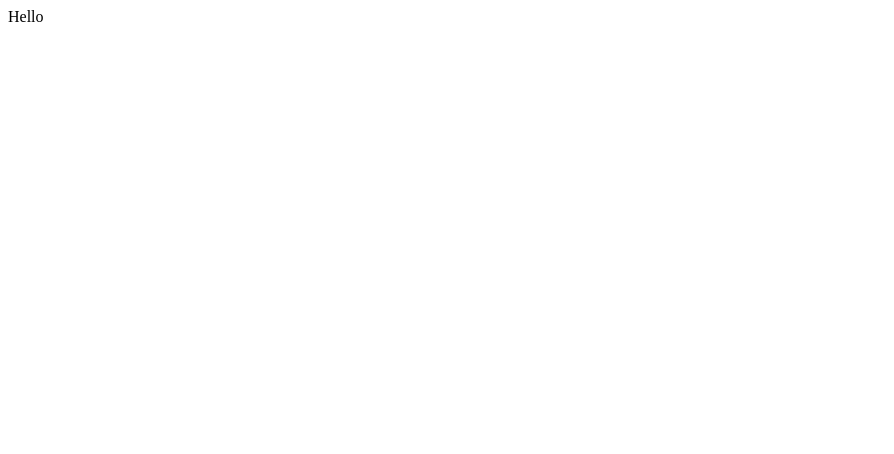
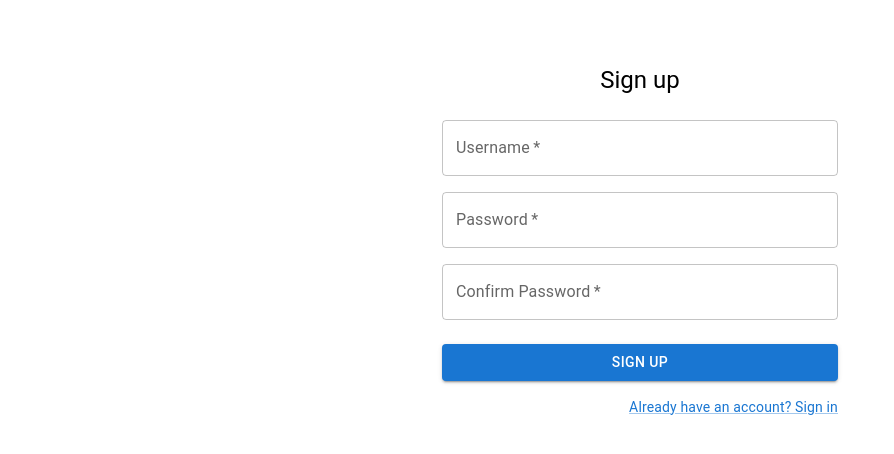
Before and after one commit to AmirHosein-Gharaati/AET-front, a React (Vite) app: page / in a window 1280 px wide. Shown: the top 454 px of the page, without its empty margins (0-894 px from the left). Built offline with nearby package versions, Linux system fonts and the light colour scheme.

Commit message:
feat: implement first version of signup

```diff
--- a/package.json
+++ b/package.json
@@ -13,6 +13,7 @@
     "@emotion/react": "^11.11.4",
     "@emotion/styled": "^11.11.5",
     "@mui/material": "^5.15.14",
+    "axios": "^1.6.8",
     "react": "^18.2.0",
     "react-dom": "^18.2.0"
   },
--- a/src/App.tsx
+++ b/src/App.tsx
@@ -1,7 +1,9 @@
+import SignUp from "./pages/signup/SignUp";
+
 function App() {
   return (
     <>
-      <div>Hello</div>
+      <SignUp />
     </>
   );
 }
--- /dev/null
+++ b/src/models/error.ts
@@ -0,0 +1,7 @@
+export interface ErrorResponse {
+  detail: string;
+  instance: string;
+  status: number;
+  title: string;
+  type: string;
+}
--- /dev/null
+++ b/src/pages/signup/SignUp.tsx
@@ -0,0 +1,97 @@
+import { useState } from "react";
+import { handleSignUp } from "./service";
+import {
+  TextField,
+  Box,
+  Container,
+  Typography,
+  Grid,
+  Button,
+  Link,
+} from "@mui/material";
+
+export default function SignUp() {
+  const [username, setUsername] = useState("");
+  const [password, setPassword] = useState("");
+  const [confirmPassword, setConfirmPassword] = useState("");
+
+  return (
+    <>
+      <Container component="main" maxWidth="xs">
+        <Box
+          sx={{
+            marginTop: 8,
+            display: "flex",
+            flexDirection: "column",
+            alignItems: "center",
+          }}
+        >
+          <Typography component="h1" variant="h5">
+            Sign up
+          </Typography>
+          <Box
+            component="form"
+            onSubmit={(e) =>
+              handleSignUp(e, username, password, confirmPassword)
+            }
+            noValidate
+            sx={{ mt: 3 }}
+          >
+            <Grid container spacing={2}>
+              <Grid item xs={12}>
+                <TextField
+                  required
+                  fullWidth
+                  id="username"
+                  label="Username"
+                  name="username"
+                  autoComplete="username"
+                  onChange={(e) => setUsername(e.target.value)}
+                />
+              </Grid>
+              <Grid item xs={12}>
+                <TextField
+                  required
+                  fullWidth
+                  name="password"
+                  label="Password"
+                  type="password"
+                  id="password"
+                  autoComplete="password"
+                  onChange={(e) => setPassword(e.target.value)}
+                />
+              </Grid>
+              <Grid item xs={12}>
+                <TextField
+                  required
+                  fullWidth
+                  name="confirm-password"
+                  label="Confirm Password"
+                  type="password"
+                  id="confirm-password"
+                  autoComplete="confirm-password"
+                  onChange={(e) => setConfirmPassword(e.target.value)}
+                />
+              </Grid>
+            </Grid>
+            <Button
+              type="submit"
+              fullWidth
+              variant="contained"
+              sx={{ mt: 3, mb: 2 }}
+            >
+              Sign Up
+            </Button>
+            <Grid container justifyContent="flex-end">
+              <Grid item>
+                <Link href="#" variant="body2">
+                  Already have an account? Sign in
+                </Link>
+              </Grid>
+            </Grid>
+          </Box>
+        </Box>
+      </Container>
+    </>
+  );
+}
--- /dev/null
+++ b/src/pages/signup/models.ts
@@ -0,0 +1,9 @@
+export interface SingUpRequest {
+  username: string;
+  password: string;
+  confirmPassword: string;
+}
+
+export interface SignUpResponse {
+  token: string;
+}
--- /dev/null
+++ b/src/pages/signup/service.ts
@@ -0,0 +1,32 @@
+import { AxiosError } from "axios";
+import { ErrorResponse } from "../../models/error";
+import { axiosInstance as axios } from "../../utils/axios";
+import { SingUpRequest, SignUpResponse } from "./models";
+
+export function handleSignUp(
+  e: React.FormEvent,
+  username: string,
+  password: string,
+  confirmPassword: string
+) {
+  e.preventDefault();
+
+  const request: SingUpRequest = {
+    username: username,
+    password: password,
+    confirmPassword: confirmPassword,
+  };
+
+  const signUpUrl = "/auth/signup";
+
+  axios
+    .post<SignUpResponse>(signUpUrl, request)
+    .then((res) => {
+      console.log(res.data);
+    })
+    .catch((err: AxiosError<ErrorResponse>) => {
+      console.error(`error at '${signUpUrl}'`);
+
+      console.log(err.response?.data);
+    });
+}
--- /dev/null
+++ b/src/utils/axios.ts
@@ -0,0 +1,5 @@
+import axios from "axios";
+
+export const axiosInstance = axios.create({
+  baseURL: "http://localhost:8080/aet/v1",
+});
```
Also changed, not shown: 1 other file (tests, documents, lock files or other folders).
